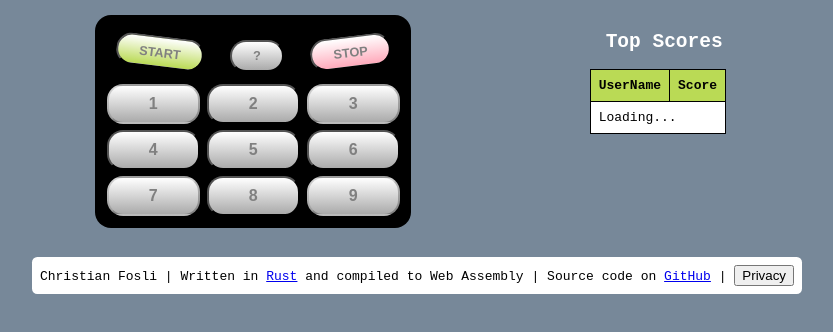
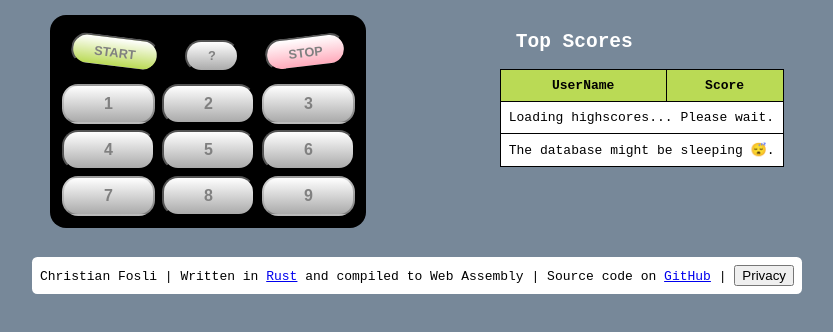
Before and after one commit to christianfosli/snake, a plain HTML site: page front-end/static/index.html in a window 1280 px wide. Shown: the part 50-382 px from the top of the page, without its empty margins (223-1056 px from the left). Drawn offline with Linux system fonts and the light colour scheme; a script that the page names is missing.

Commit message:
docs: add explanation why fetching highscores can take time

```diff
--- a/front-end/static/index.html
+++ b/front-end/static/index.html
@@ -81,7 +81,10 @@
           </thead>
           <tbody id="highscore-tbody">
             <tr>
-              <td colspan="2">Loading...</td>
+              <td colspan="2">Loading highscores... Please wait.</td>
+            </tr>
+            <tr>
+              <td colspan="2">The database might be sleeping 😴.</td>
             </tr>
           </tbody>
         </table>
```
